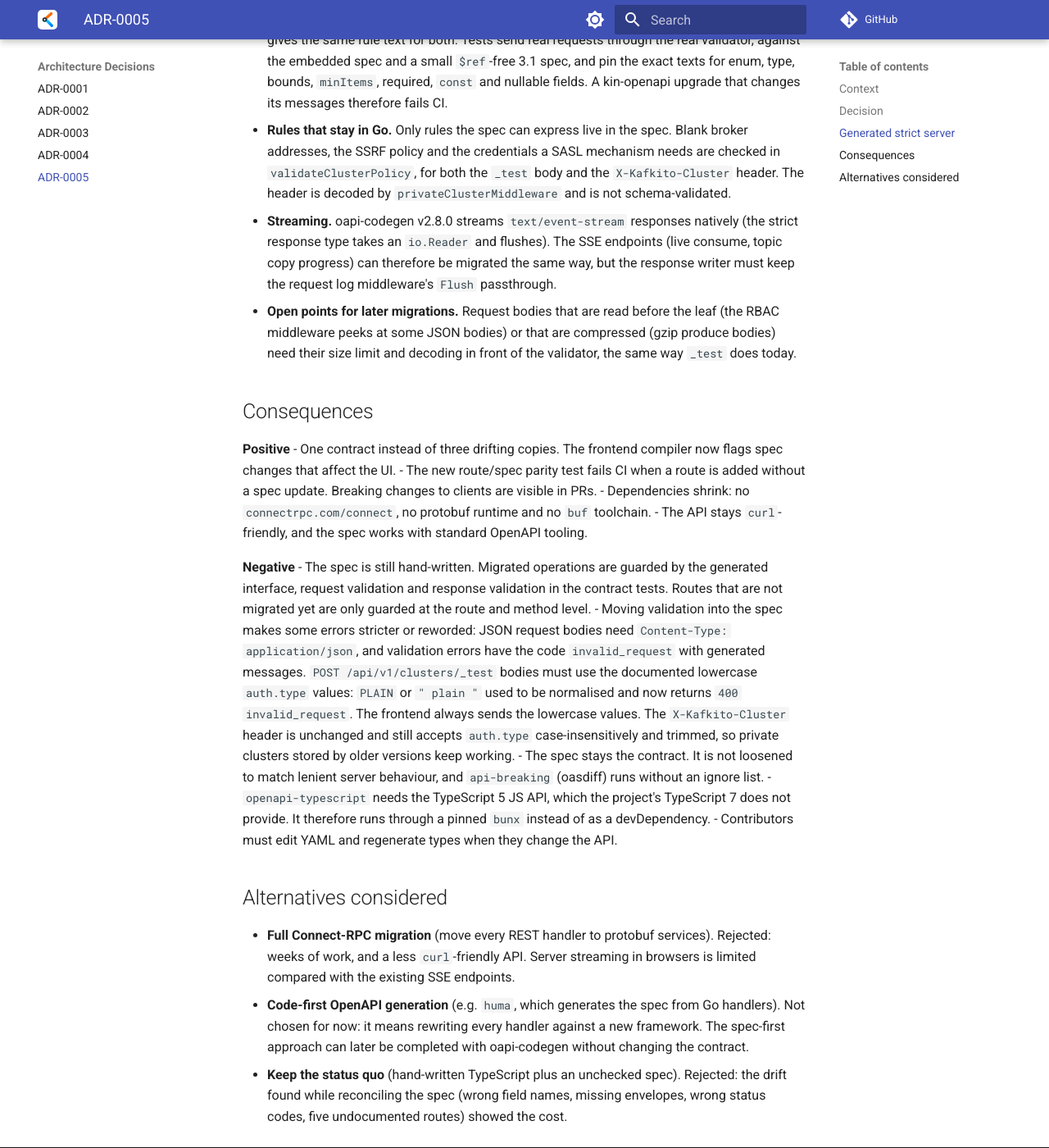
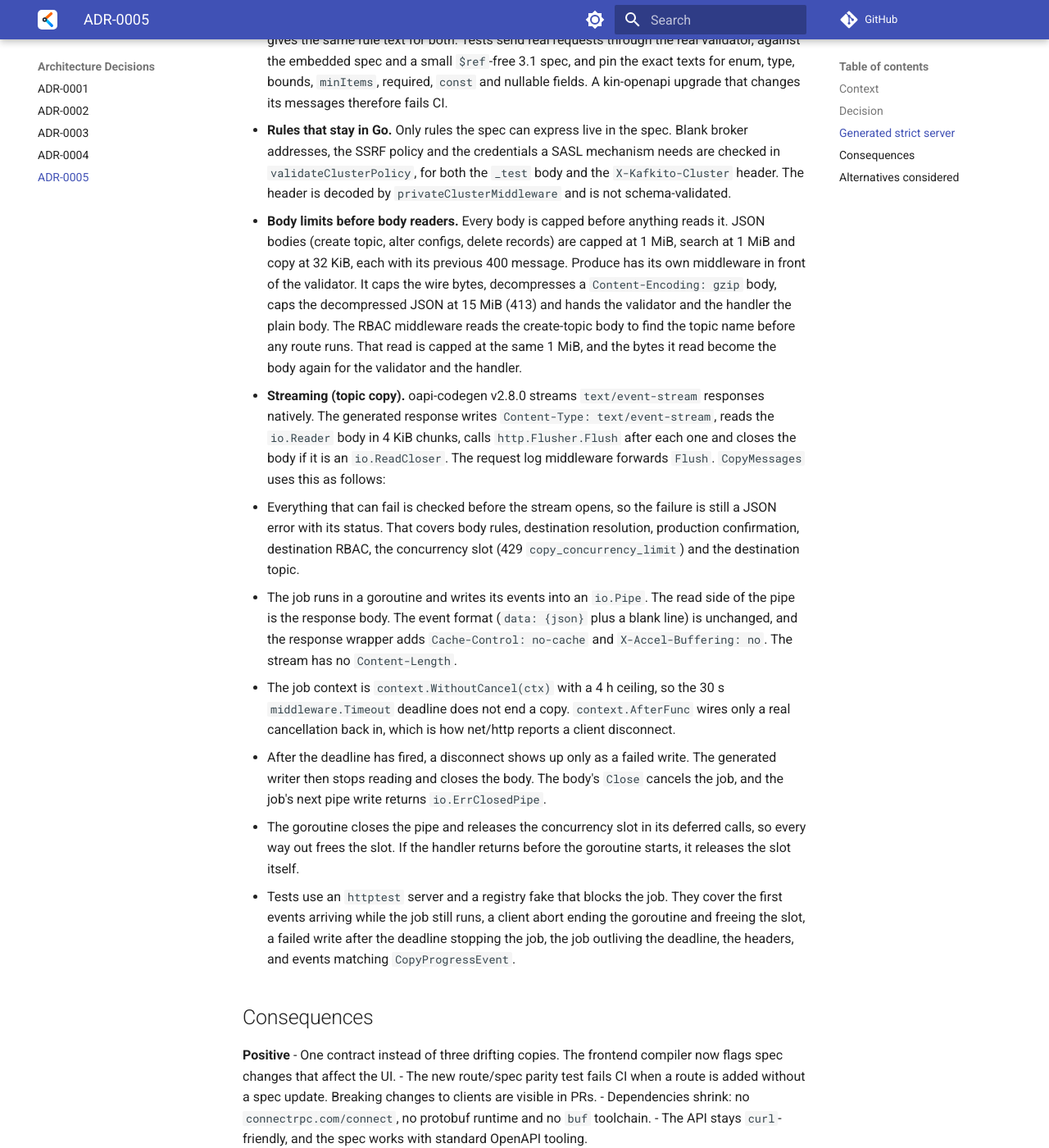
Before and after one commit to FinkeFlo/kafkito, an MkDocs documentation site: the page built from docs/adr/0005-openapi-contract.md, in a window 1280 px wide and 1400 px high, scrolled down 3016 px. Shown: the whole window at 82% size. Built offline with MkDocs 1.6.1 and Material for MkDocs 9.7.7, drawn with Linux system fonts in a browser that asks for light colours; comment, search, counter and statistics services are not loaded.

Commit message:
docs: describe body limits and the copy stream on the strict server
Document how topic and message bodies are capped before any reader,
how the copy SSE stream runs on the generated response writer (pipe,
goroutine, cancellation, slot release), and the stricter production
confirmation header and produce body rules in the API reference.

Co-authored-by: Copilot <223556219+Copilot@users.noreply.github.com>
Signed-off-by: FinkeFlo <5244525+FinkeFlo@users.noreply.github.com>

```diff
--- a/docs/adr/0005-openapi-contract.md
+++ b/docs/adr/0005-openapi-contract.md
@@ -134,15 +134,48 @@ supports OpenAPI 3.1 (including `type: [T, "null"]` and `const`).
   SASL mechanism needs are checked in `validateClusterPolicy`, for both
   the `_test` body and the `X-Kafkito-Cluster` header. The header is
   decoded by `privateClusterMiddleware` and is not schema-validated.
-- **Streaming.** oapi-codegen v2.8.0 streams `text/event-stream` responses
-  natively (the strict response type takes an `io.Reader` and flushes).
-  The SSE endpoints (live consume, topic copy progress) can therefore be
-  migrated the same way, but the response writer must keep the request
-  log middleware's `Flush` passthrough.
-- **Open points for later migrations.** Request bodies that are read
-  before the leaf (the RBAC middleware peeks at some JSON bodies) or that
-  are compressed (gzip produce bodies) need their size limit and decoding
-  in front of the validator, the same way `_test` does today.
+- **Body limits before body readers.** Every body is capped before
+  anything reads it. JSON bodies (create topic, alter configs, delete
+  records) are capped at 1 MiB, search at 1 MiB and copy at 32 KiB, each
+  with its previous 400 message. Produce has its own middleware in front of
+  the validator. It caps the wire bytes, decompresses a
+  `Content-Encoding: gzip` body, caps the decompressed JSON at 15 MiB (413)
+  and hands the validator and the handler the plain body. The RBAC
+  middleware reads the create-topic body to find the topic name before any
+  route runs. That read is capped at the same 1 MiB, and the bytes it read
+  become the body again for the validator and the handler.
+- **Streaming (topic copy).** oapi-codegen v2.8.0 streams
+  `text/event-stream` responses natively. The generated response writes
+  `Content-Type: text/event-stream`, reads the `io.Reader` body in 4 KiB
+  chunks, calls `http.Flusher.Flush` after each one and closes the body if
+  it is an `io.ReadCloser`. The request log middleware forwards `Flush`.
+  `CopyMessages` uses this as follows:
+  - Everything that can fail is checked before the stream opens, so the
+    failure is still a JSON error with its status. That covers body rules,
+    destination resolution, production confirmation, destination RBAC,
+    the concurrency slot (429 `copy_concurrency_limit`) and the destination
+    topic.
+  - The job runs in a goroutine and writes its events into an `io.Pipe`.
+    The read side of the pipe is the response body. The event format
+    (`data: {json}` plus a blank line) is unchanged, and the response
+    wrapper adds `Cache-Control: no-cache` and `X-Accel-Buffering: no`.
+    The stream has no `Content-Length`.
+  - The job context is `context.WithoutCancel(ctx)` with a 4 h ceiling, so
+    the 30 s `middleware.Timeout` deadline does not end a copy.
+    `context.AfterFunc` wires only a real cancellation back in, which is
+    how net/http reports a client disconnect.
+  - After the deadline has fired, a disconnect shows up only as a failed
+    write. The generated writer then stops reading and closes the body.
+    The body's `Close` cancels the job, and the job's next pipe write
+    returns `io.ErrClosedPipe`.
+  - The goroutine closes the pipe and releases the concurrency slot in its
+    deferred calls, so every way out frees the slot. If the handler
+    returns before the goroutine starts, it releases the slot itself.
+  - Tests use an `httptest` server and a registry fake that blocks the job.
+    They cover the first events arriving while the job still runs, a
+    client abort ending the goroutine and freeing the slot, a failed write
+    after the deadline stopping the job, the job outliving the deadline,
+    the headers, and events matching `CopyProgressEvent`.
 
 ## Consequences
 
```
Also changed, not shown: docs/API.md (+10 -1 lines).
